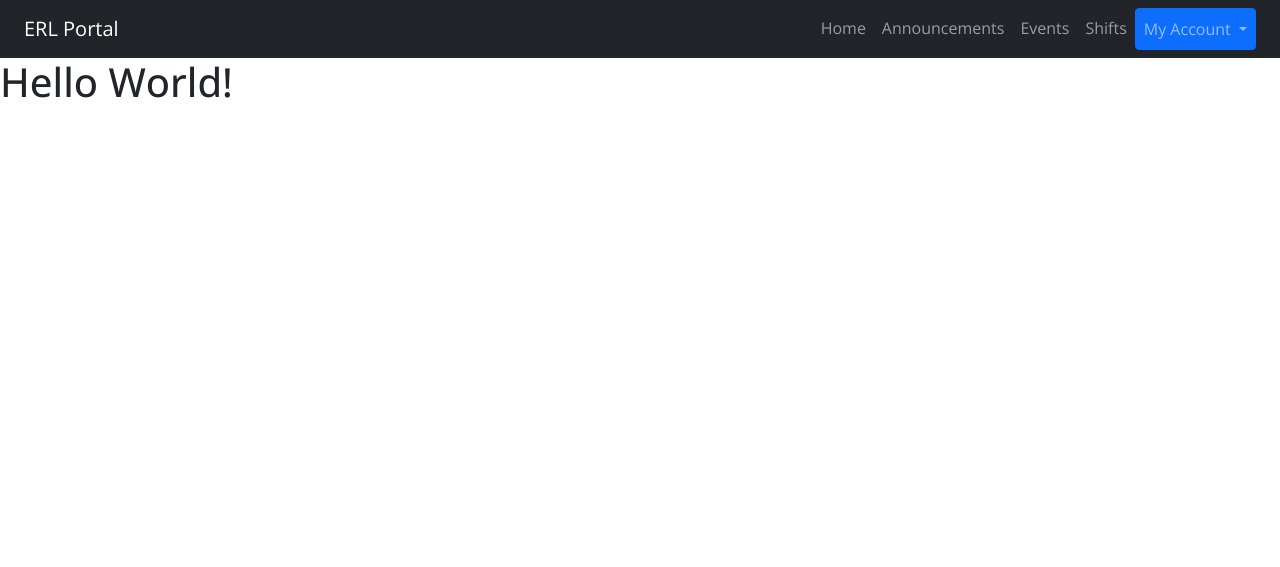
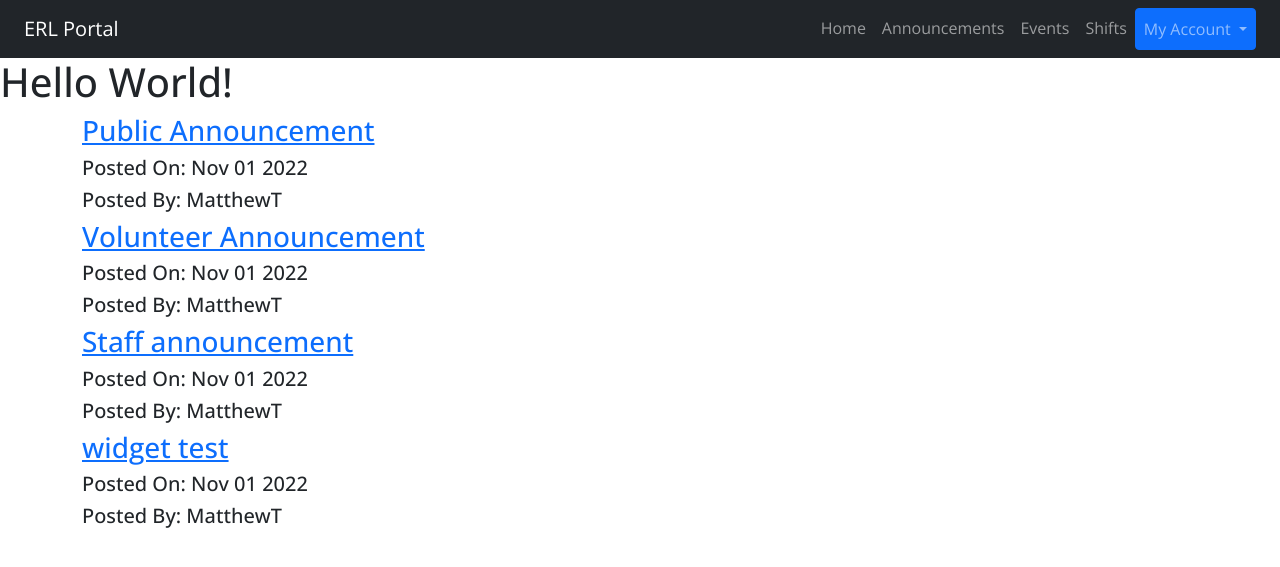
Before and after one commit to matthew-talamantes/ERL-portal, a Django app: page / in a window 1280 px wide. Shown: the top 567 px of the page. Run offline with Django 4.2, Linux system fonts and the light colour scheme; a user stored in the database is signed in; data comes from the database, SQL or seed files in the repository; some libraries are stand-ins or nearby versions.

Commit message:
Start building homepage

```diff
--- a/erlportal/pages/templates/pages/home.html
+++ b/erlportal/pages/templates/pages/home.html
@@ -2,4 +2,17 @@
 
 {% block content %}
     <h1>Hello World!</h1>
+    <div class="container">
+        <section class="row">
+            <div class="col-md-8">
+                {% for item in announcements %}
+                    <article>
+                        <a href="{% url 'announcement-detail' item.pk %}"><h3>{{ item.title }}</h3></a>
+                        <h5>Posted On: {{ item.dateCreated|date:"M d Y" }}</h5>
+                        <h5>Posted By: {{ item.postedBy }}</h5>
+                    </article>
+                {% endfor %}
+            </div>
+        </section>
+    </div>
 {% endblock content %}
--- a/erlportal/pages/views.py
+++ b/erlportal/pages/views.py
@@ -1,6 +1,37 @@
 from django.shortcuts import render
+from django.db.models import Q
 from django.views.generic import TemplateView
 
+from announcements.models import Announcement
+
 # Create your views here.
+
+def get_user_perms(user):
+    groupObjs = list(user.groups.all())
+    userGroups = [x.name for x in groupObjs]
+
+    viewPerm = 0
+    if 'WebAdmin' in userGroups or 'Staff' in userGroups:
+        viewPerm = 2
+    elif 'Volunteer' in userGroups:
+        viewPerm = 1
+
+    return viewPerm
+
 class HomePageView(TemplateView):
     template_name = 'pages/home.html'
+
+    def get_context_data(self, **kwargs):
+        context = super().get_context_data(**kwargs)
+        user = self.request.user
+        viewPerm = get_user_perms(user)
+        if viewPerm >= 2:
+            announcements = Announcement.objects.all()
+        elif viewPerm == 1:
+            announcements = Announcement.objects.filter(Q(viewPerms='volunteers') | Q(viewPerms='public'))
+        else:
+            announcements = Announcement.objects.filter(viewPerms='public')
+
+        context['announcements'] = announcements[:6]
+
+        return context
```
